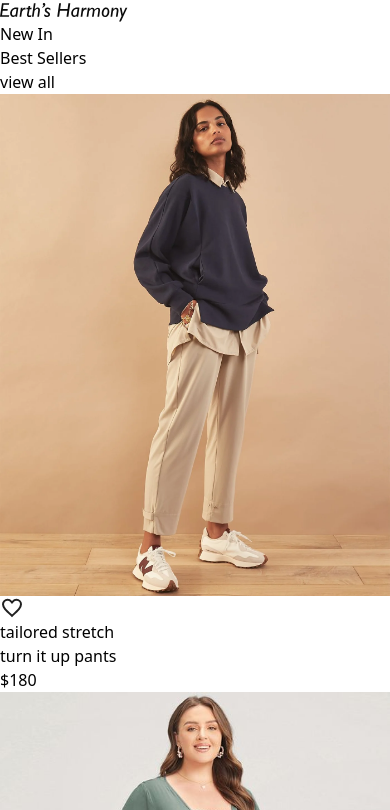
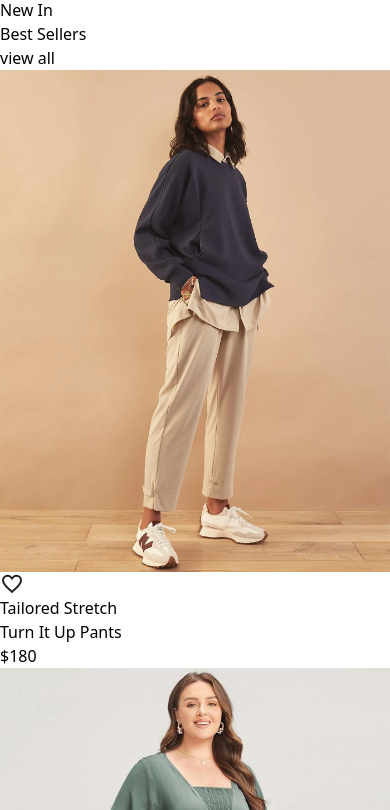
Before and after one commit to khaterehCodes/Modimal, a React (Vite) app: page / in a window 390 px wide. Shown: the part 1190-2000 px from the top of the page. Built offline with nearby package versions, Linux system fonts and the light colour scheme.

Commit message:
feat:add search modal with responsive mode

```diff
--- a/src/components/ui/atom/icons/Icon.jsx
+++ b/src/components/ui/atom/icons/Icon.jsx
@@ -98,6 +98,33 @@ function Icon({ name }) {
             return <svg width="12" height="8" viewBox="0 0 12 8" fill="none" xmlns="http://www.w3.org/2000/svg">
                 <path d="M1.41 7.41L6 2.83L10.59 7.41L12 6L6 0L0 6L1.41 7.41Z" fill="#0C0C0C" />
             </svg>;
+        case 'closeIcon':
+            return <svg width="24" height="24" viewBox="0 0 24 24" fill="none" xmlns="http://www.w3.org/2000/svg">
+                <path d="M19 6.41L17.59 5L12 10.59L6.41 5L5 6.41L10.59 12L5 17.59L6.41 19L12 13.41L17.59 19L19 17.59L13.41 12L19 6.41Z" fill="#0C0C0C" />
+            </svg>;
+        case 'redHeart':
+            return <svg width="24" height="24" viewBox="0 0 24 24" fill="none" xmlns="http://www.w3.org/2000/svg">
+                <path d="M12 21.1752L10.55 19.8552C5.4 15.1852 2 12.1052 2 8.3252C2 5.2452 4.42 2.8252 7.5 2.8252C9.24 2.8252 10.91 3.6352 12 4.9152C13.09 3.6352 14.76 2.8252 16.5 2.8252C19.58 2.8252 22 5.2452 22 8.3252C22 12.1052 18.6 15.1852 13.45 19.8652L12 21.1752Z" fill="#C30000" />
+            </svg>;
+        case 'selectedProfile':
+            return <svg width="24" height="24" viewBox="0 0 24 24" fill="none" xmlns="http://www.w3.org/2000/svg">
+                <rect width="24" height="24" fill="#CBCBCB" />
+                <path d="M18.39 15.06C16.71 14.2 14.53 13.5 12 13.5C9.47 13.5 7.29 14.2 5.61 15.06C4.61 15.57 4 16.6 4 17.72V20.5H20V17.72C20 16.6 19.39 15.57 18.39 15.06ZM18 18.5H6V17.72C6 17.34 6.2 17 6.52 16.84C7.71 16.23 9.63 15.5 12 15.5C14.37 15.5 16.29 16.23 17.48 16.84C17.8 17 18 17.34 18 17.72V18.5Z" fill="#202020" />
+                <path d="M12 12.5C14.21 12.5 16 10.71 16 8.5C16 7.13 16 5 16 5C16 4.17 15.33 3.5 14.5 3.5C13.98 3.5 13.52 3.77 13.25 4.17C12.98 3.77 12.52 3.5 12 3.5C11.48 3.5 11.02 3.77 10.75 4.17C10.48 3.77 10.02 3.5 9.5 3.5C8.67 3.5 8 4.17 8 5C8 5 8 7.12 8 8.5C8 10.71 9.79 12.5 12 12.5ZM10 6H14V8.5C14 9.6 13.1 10.5 12 10.5C10.9 10.5 10 9.6 10 8.5V6Z" fill="#202020" />
+            </svg>;
+        case 'selectedBasket':
+            return <svg width="24" height="24" viewBox="0 0 24 24" fill="none" xmlns="http://www.w3.org/2000/svg">
+                <rect width="24" height="24" fill="#CBCBCB" />
+                <path d="M18 6H16C16 3.79 14.21 2 12 2C9.79 2 8 3.79 8 6H6C4.9 6 4 6.9 4 8V20C4 21.1 4.9 22 6 22H18C19.1 22 20 21.1 20 20V8C20 6.9 19.1 6 18 6ZM12 4C13.1 4 14 4.9 14 6H10C10 4.9 10.9 4 12 4ZM18 20H6V8H8V10C8 10.55 8.45 11 9 11C9.55 11 10 10.55 10 10V8H14V10C14 10.55 14.45 11 15 11C15.55 11 16 10.55 16 10V8H18V20Z" fill="#202020" />
+            </svg>;
+        case 'graySerachIcon':
+            return <svg width="24" height="24" viewBox="0 0 24 24" fill="none" xmlns="http://www.w3.org/2000/svg">
+                <path fill-rule="evenodd" clip-rule="evenodd" d="M10.6687 0C4.77655 0 0 4.77658 0 10.6688C0 16.561 4.77655 21.3376 10.6687 21.3376C13.1626 21.3376 15.4566 20.4819 17.2731 19.0481L21.8573 23.6324C22.3475 24.1225 23.1422 24.1225 23.6324 23.6324C24.1225 23.1422 24.1225 22.3475 23.6324 21.8573L19.0482 17.2731C20.4818 15.4565 21.3375 13.1626 21.3375 10.6688C21.3375 4.77658 16.5609 0 10.6687 0ZM2.51029 10.6688C2.51029 6.16298 6.16295 2.5103 10.6687 2.5103C15.1745 2.5103 18.8272 6.16298 18.8272 10.6688C18.8272 15.1746 15.1745 18.8273 10.6687 18.8273C6.16295 18.8273 2.51029 15.1746 2.51029 10.6688Z" fill="#ADADAD" />
+            </svg>;
+        case 'graySerachIconSM':
+            return <svg width="24" height="24" viewBox="0 0 24 24" fill="none" xmlns="http://www.w3.org/2000/svg">
+                <path d="M15.7549 14.2549H14.9649L14.6849 13.9849C15.6649 12.8449 16.2549 11.3649 16.2549 9.75488C16.2549 6.16488 13.3449 3.25488 9.75488 3.25488C6.16488 3.25488 3.25488 6.16488 3.25488 9.75488C3.25488 13.3449 6.16488 16.2549 9.75488 16.2549C11.3649 16.2549 12.8449 15.6649 13.9849 14.6849L14.2549 14.9649V15.7549L19.2549 20.7449L20.7449 19.2549L15.7549 14.2549ZM9.75488 14.2549C7.26488 14.2549 5.25488 12.2449 5.25488 9.75488C5.25488 7.26488 7.26488 5.25488 9.75488 5.25488C12.2449 5.25488 14.2549 7.26488 14.2549 9.75488C14.2549 12.2449 12.2449 14.2549 9.75488 14.2549Z" fill="#ADADAD" />
+            </svg>;
     }
 }
 export default Icon
--- a/src/components/ui/molecules/hambergerIcon/HambergerIcon.jsx
+++ b/src/components/ui/molecules/hambergerIcon/HambergerIcon.jsx
@@ -2,8 +2,9 @@ import { useState } from "react";
 import Button from "../../atom/customButton/Button";
 import Icon from "../../atom/icons/Icon";
 import HeaderMenuRes from "../headerMenuRes/HeaderMenuRes";
+import SearchModal from "../searchModal/SearchModal";
 
-function HambergerIcon() {
+function HambergerIcon({ openSearch, setOpenSearch }) {
     const [clickHamberger, setClickHamberger] = useState(false)
     return (
         <>
@@ -11,9 +12,12 @@ function HambergerIcon() {
                 <Button onClick={() => setClickHamberger(!clickHamberger)}>
                     {clickHamberger ? (<Icon name={'closeHamberger'} />) : (<Icon name={'hamberger'} />)}
                 </Button>
-                <Icon name={'searchIcon'} />
+                <Button onClick={() => setOpenSearch(!openSearch)}>
+                    {openSearch ? (<Icon name={'closeIcon'} />) : (<Icon name={'searchIcon'} />)}
+                </Button>
             </div>
-            <HeaderMenuRes  clickHamberger={clickHamberger} setClickHamberger={setClickHamberger}/>
+            <HeaderMenuRes clickHamberger={clickHamberger} setClickHamberger={setClickHamberger} />
+            <SearchModal openSearch={openSearch} />
         </>
     );
 }
--- a/src/components/ui/molecules/headerIcons/HeaderIcons.jsx
+++ b/src/components/ui/molecules/headerIcons/HeaderIcons.jsx
@@ -1,15 +1,32 @@
-import React from 'react';
+import React, { useState } from 'react';
 import { headerIcons } from '../../../../core/constants/headerIcons/HeaderIcons';
 import Icon from '../../atom/icons/Icon';
 import Button from '../../atom/customButton/Button';
-function HeaderIcons() {
+import SearchModal from '../searchModal/SearchModal';
+function HeaderIcons({openSearch,setOpenSearch}) {
+    const [clickIcon, setClickIcon] = useState(null)
+    const iconsClickHandler = (id) => {
+        setClickIcon((prev) => prev === id ? null : id)
+        if (id === 1) {
+            setOpenSearch(prev => !prev)
+        } else {
+            setOpenSearch(false)
+        }
+    }
     return (
         <div className='hidden md:w-[180px] md:h-[30px] md:flex items-center justify-between'>
             {headerIcons.map((item) => (
                 <React.Fragment key={item.id}>
-                    <Button className='md:w-[30px] md:h-[30px] flex items-center justify-center'>
-                        <Icon name={item.icon} />
+                    <Button
+                        onClick={() => iconsClickHandler(item.id)}
+                        className='md:w-[30px] md:h-[30px] flex items-center justify-center'>
+                        {clickIcon === item.id ? (
+                            <Icon name={item.selectedIcon} />
+                        ) : (
+                            <Icon name={item.icon} />
+                        )}
                     </Button>
+                    {item.id === 1 && (<SearchModal openSearch={openSearch} />)}
                 </React.Fragment>
             ))}
         </div>
--- /dev/null
+++ b/src/components/ui/molecules/searchModal/SearchModal.jsx
@@ -0,0 +1,30 @@
+import Icon from "../../atom/icons/Icon";
+import Input from '../../atom/customInput/Input';
+function SearchModal({ openSearch }) {
+    if(openSearch){
+        document.body.style.overflow='hidden'
+    }else{
+        document.body.style.overflow='auto'
+    }
+    return (
+        <>
+            {openSearch && (
+                <div className="flex fixed inset-0 z-50 md:mt-[110px] mt-[70px] backdrop-blur-md bg-[#0000007A] cursor-pointer">
+                    <div className="w-full md:h-[150px] h-[80px] bg-white flex items-center justify-center">
+                        <div className="md:w-[1350px] w-[330px] md:h-[60px] border-b border-[#ADADAD] p-2 flex items-center gap-2">
+                            <div className="md:flex hidden">
+                            <Icon name={'graySerachIcon'}/>
+                            </div>
+                            <div className="md:hidden">
+                            <Icon name={'graySerachIconSM'}/>
+                            </div>
+                            <Input placeholder='Search' className='md:w-[1300px] md:h-full'/>
+                        </div>
+                    </div>
+                </div>
+            )}
+        </>
+    );
+}
+
+export default SearchModal;
--- a/src/components/ui/organisms/headerOrganisms/HeaderOrganisms.jsx
+++ b/src/components/ui/organisms/headerOrganisms/HeaderOrganisms.jsx
@@ -1,3 +1,4 @@
+import { useState } from "react";
 import P from "../../atom/customP/P";
 import HambergerIcon from "../../molecules/hambergerIcon/HambergerIcon";
 import HeaderIconRes from "../../molecules/headerIconRes/HeaderIconRes";
@@ -6,6 +7,7 @@ import HeaderTabs from "../../molecules/headerTabs/HeaderTabs";
 import Logo from "../../molecules/logo/Logo";
 
 function HeaderOrganisms() {
+    const [openSearch, setOpenSearch] = useState(false)
     return (
         <div className="w-full md:h-[110px] h-[75px]">
             <div className="w-full h-[15px] md:h-[30px] bg-[#5A6D57] flex items-center justify-center">
@@ -13,11 +15,11 @@ function HeaderOrganisms() {
             </div>
             <div className="md:w-full md:h-[80px] flex items-center justify-center">
                 <div className="md:w-[1350px] w-[330px] h-[60px] md:h-full flex items-center justify-between">
-                    <HambergerIcon />
+                    <HambergerIcon openSearch={openSearch} setOpenSearch={setOpenSearch} />
                     <Logo />
                     <HeaderIconRes />
                     <HeaderTabs />
-                    <HeaderIcons />
+                    <HeaderIcons openSearch={openSearch} setOpenSearch={setOpenSearch} />
                 </div>
             </div>
         </div>
--- a/src/core/constants/headerIcons/HeaderIcons.js
+++ b/src/core/constants/headerIcons/HeaderIcons.js
@@ -1,6 +1,6 @@
 export const headerIcons = [
-    { id: 1, icon: 'searchIcon' },
-    { id: 2, icon: 'acountIcon' },
-    { id: 3, icon: 'favoriteIcon' },
-    { id: 4, icon: 'basketIcon' },
+    { id: 1, icon: 'searchIcon', selectedIcon: 'closeIcon' },
+    { id: 2, icon: 'acountIcon', selectedIcon: 'selectedProfile' },
+    { id: 3, icon: 'favoriteIcon', selectedIcon: 'redHeart' },
+    { id: 4, icon: 'basketIcon', selectedIcon: 'selectedBasket' },
 ]
--- a/src/core/constants/items/Items.js
+++ b/src/core/constants/items/Items.js
@@ -1,9 +1,10 @@
 export const items = [
     {
         id: 1,
-        name: 'tailored stretch',
-        price: 180, description: 'turn it up pants',
+        name: 'Tailored Stretch',
+        price: 180, description: 'Turn It Up Pants',
         img: '/assets/images/item1.png',
+        category: 'pants',
         colors: [
             { id: 1, color: '#0C0C0C' },
             { id: 2, color: '#7DC3EB' },
@@ -15,6 +16,7 @@ export const items = [
         name: 'Technical Silk',
         price: 120, description: 'Make A Splash',
         img: '/assets/images/item2.jpg',
+        category: 'dress',
         colors: [
             { id: 1, color: '#909225' },
             { id: 2, color: '#19418E' },
@@ -27,10 +29,84 @@ export const items = [
         price: 210,
         description: 'Anywhere Dress',
         img: '/assets/images/item3.png',
+        category: 'dress',
         colors: [
             { id: 1, color: '#D0A5EA' },
             { id: 2, color: '#909225' },
             { id: 3, color: '#748C70' },
         ]
     },
+    {
+        id: 4,
+        name: 'Elastic Waist ',
+        price: 110,
+        description: 'Turn It Up Pants',
+        img: '/assets/images/item4.jpg',
+        category: 'pants',
+        colors: [
+            { id: 1, color: '#7DC3EB' },
+            { id: 2, color: '#748C70' },
+        ]
+    },
+    {
+        id: 5,
+        name: 'Tailored Stretch',
+        price: 150,
+        description: 'Turn It Up Pants',
+        img: '/assets/images/item5.jpg',
+        category: 'pants',
+        colors: [
+            { id: 1, color: '#0C0C0C' },
+        ]
+    },
+    {
+        id: 6,
+        name: 'Tailored Stretch',
+        price: 140,
+        description: 'Turn It Up Pants',
+        img: '/assets/images/item6.jpg',
+        category: 'pants',
+        colors: [
+            { id: 1, color: '#0C0C0C' },
+            { id: 1, color: '#CA2929' },
+            { id: 1, color: '#748C70' },
+        ]
+    },
+    {
+        id: 7,
+        name: 'High Tillie',
+        price: 110,
+        description: 'Turn It Up Pants',
+        img: '/assets/images/item7.jpg',
+        category: 'pants',
+        colors: [
+            { id: 1, color: '#0C0C0C' },
+            { id: 1, color: '#909225' },
+            { id: 1, color: '#748C70' },
+        ]
+    },
+    {
+        id: 8,
+        name: 'Casual wild leg',
+        price: 130,
+        description: 'Turn It Up Pants',
+        img: '/assets/images/item8.png',
+        category: 'pants',
+        colors: [
+            { id: 1, color: '#0C0C0C' },
+            { id: 1, color: '#748C70' },
+        ]
+    },
+    {
+        id: 9,
+        name: 'Linen wide leg',
+        price: 180,
+        description: 'Turn It Up Pants',
+        img: '/assets/images/item9.jpg',
+        category: 'pants',
+        colors: [
+            { id: 1, color: '#0C0C0C' },
+            { id: 1, color: '#D0A5EA' },
+        ]
+    },
 ]
```
